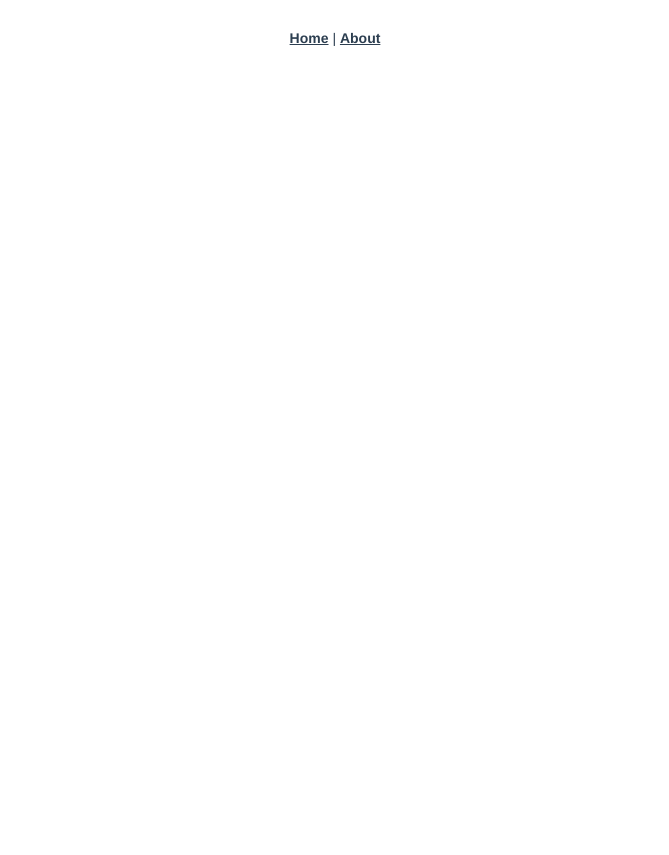
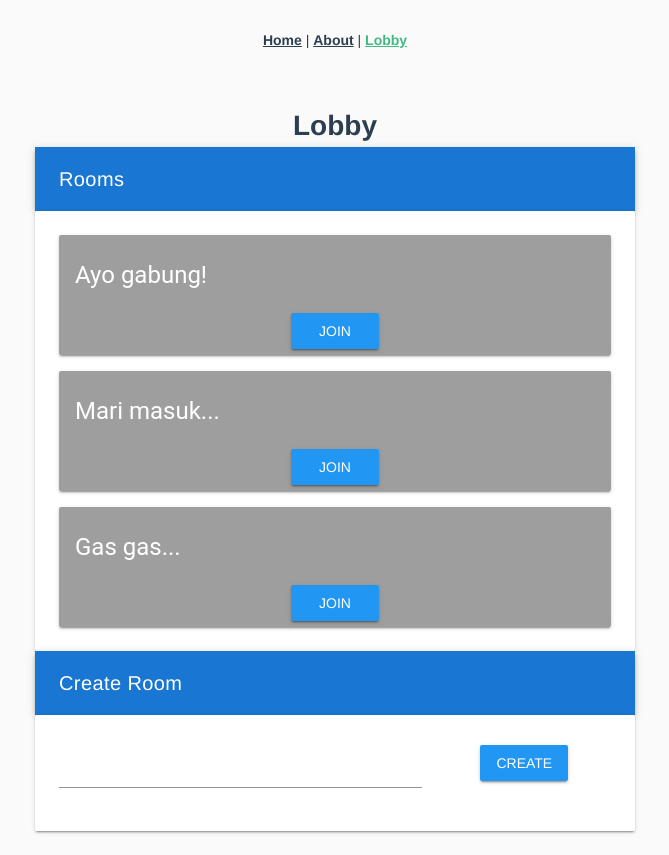
Before and after one commit to TapGear/TapGear, a Vue app: page /lobby in a window 1280 px wide. Shown: the whole page, without its empty margins (305-974 px from the left). Before the commit the page ends 800 px from the top, so only its background shows below. Built offline with nearby package versions, Linux system fonts and the light colour scheme.

Commit message:
lobby layout

```diff
--- a/src/App.vue
+++ b/src/App.vue
@@ -1,16 +1,17 @@
 <template>
-  <div id="app">
-    <div id="nav">
-      <router-link to="/">Home</router-link> |
-      <router-link to="/about">About</router-link>
-    </div>
-    <router-view/>
-  </div>
+    <v-app id="app">
+      <div id="nav">
+        <router-link to="/">Home</router-link> |
+        <router-link to="/about">About</router-link> |
+        <router-link to="/lobby">Lobby</router-link>
+      </div>
+      <router-view/>
+    </v-app>
 </template>
 
 <style>
 #app {
-  font-family: 'Avenir', Helvetica, Arial, sans-serif;
+  font-family: "Avenir", Helvetica, Arial, sans-serif;
   -webkit-font-smoothing: antialiased;
   -moz-osx-font-smoothing: grayscale;
   text-align: center;
--- /dev/null
+++ b/src/components/CreateRoom.vue
@@ -0,0 +1,21 @@
+<template>
+  <v-container flid grid-list-lg>
+    <v-form>
+      <v-layout row wrap>
+        <v-flex xs8>
+          <v-text-field required></v-text-field>
+        </v-flex>
+        <v-flex xs4>
+          <v-btn dark color="blue">Create</v-btn>
+        </v-flex>
+      </v-layout>
+    </v-form>
+  </v-container>
+</template>
+
+<script>
+export default {};
+</script>
+
+<style>
+</style>
--- /dev/null
+++ b/src/components/RoomList.vue
@@ -0,0 +1,48 @@
+<template>
+  <v-container flid grid-list-lg>
+    <v-layout row wrap>
+      <v-flex xs12 v-for="(room, key) in rooms" :key="key">
+        <v-card
+          color="grey"
+          class="white--text">
+          <v-card-title primary-title>
+            <div class="headline">{{room.name}}</div>
+          </v-card-title>
+          <v-btn dark color="blue">Join</v-btn>
+        </v-card>
+      </v-flex>
+    </v-layout>
+  </v-container>
+</template>
+
+<script>
+export default {
+  name: "RoomList",
+  data() {
+    return {
+      rooms: {}
+    };
+  },
+  methods: {
+    fetchRooms() {
+      this.rooms = {
+        room1: {
+          name: `Ayo gabung!`
+        },
+        room2: {
+          name: `Mari masuk...`
+        },
+        room3: {
+          name: `Gas gas...`
+        }
+      };
+    }
+  },
+  created() {
+    this.fetchRooms();
+  }
+};
+</script>
+
+<style>
+</style>
--- a/src/router.js
+++ b/src/router.js
@@ -20,6 +20,11 @@ export default new Router({
       // this generates a separate chunk (about.[hash].js) for this route
       // which is lazy-loaded when the route is visited.
       component: () => import(/* webpackChunkName: "about" */ './views/About.vue')
+    },
+    {
+      path: '/lobby',
+      name: 'lobby',
+      component: () => import('./views/Lobby.vue')
     }
   ]
 })
--- /dev/null
+++ b/src/views/Lobby.vue
@@ -0,0 +1,43 @@
+<template>
+  <v-content class="lobby">
+    <v-container fluid>
+      <h1>Lobby</h1>
+      <div class="room-list">
+        <v-toolbar color="primary" dark>
+          <v-toolbar-title>Rooms</v-toolbar-title>
+          <v-spacer></v-spacer>
+        </v-toolbar>
+        <v-card>
+          <RoomList/>
+        </v-card>
+        <v-toolbar color="primary" dark>
+          <v-toolbar-title>Create Room</v-toolbar-title>
+          <v-spacer></v-spacer>
+        </v-toolbar>
+        <v-card>
+          <CreateRoom />
+        </v-card>
+      </div>
+    </v-container>
+  </v-content>
+</template>
+
+<script>
+import RoomList from "@/components/RoomList.vue";
+import CreateRoom from "@/components/CreateRoom.vue";
+
+export default {
+  name: "Lobby",
+  components: {
+    RoomList,
+    CreateRoom
+  }
+};
+</script>
+
+<style>
+.room-list {
+  max-width: 600px;
+  margin: auto;
+}
+</style>
```
Also changed, not shown: 1 other file (tests, documents, lock files or other folders).
